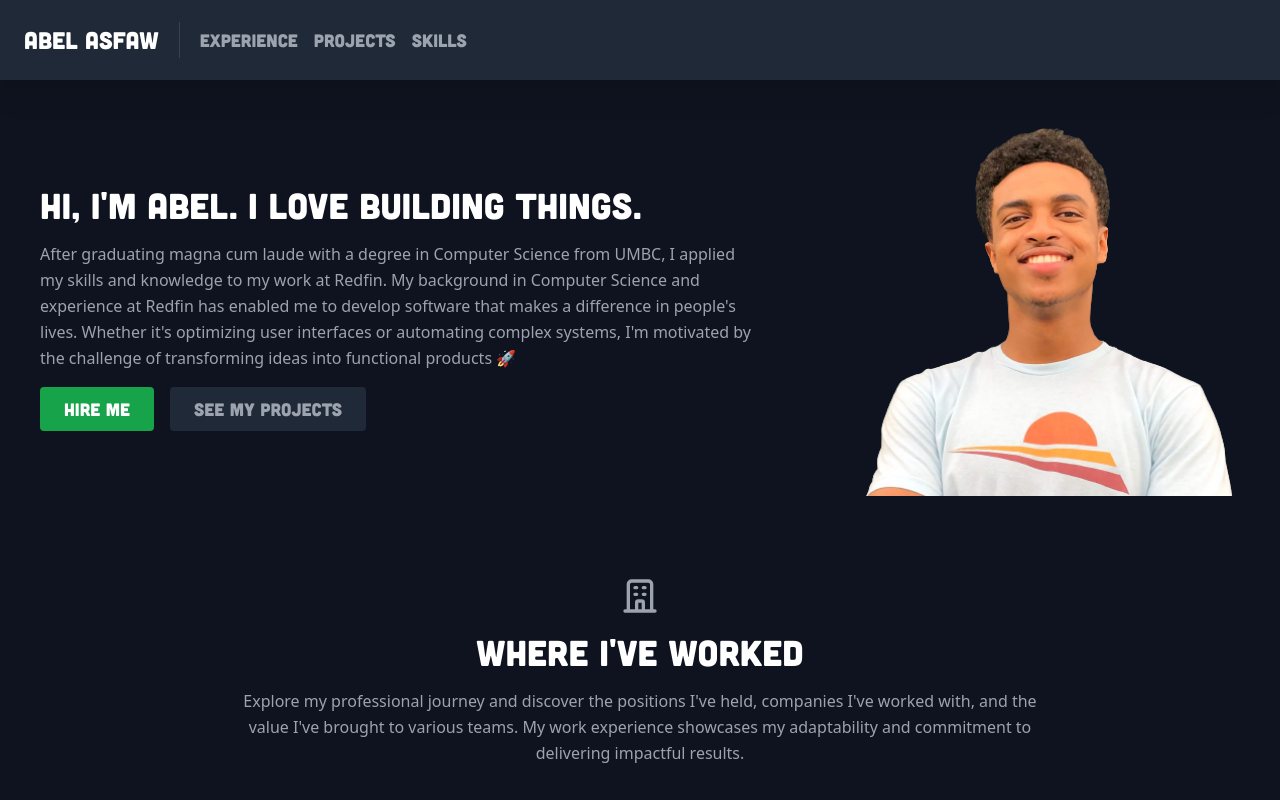
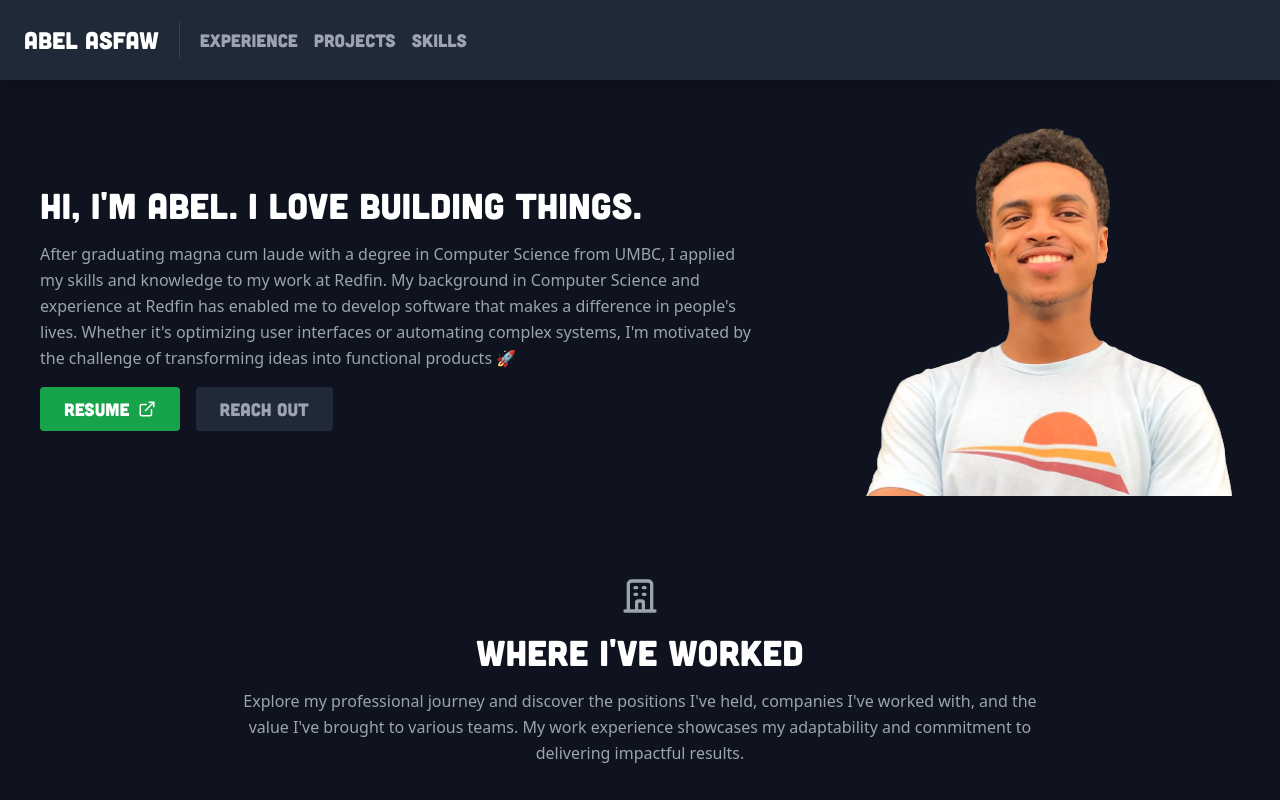
Before and after one commit to abel-asfaw/personal-website, a React (Vite) app: page / in a window 1280 px wide. Shown: the top 800 px of the page. Built offline with nearby package versions, Linux system fonts and the light colour scheme.

Commit message:
refactor: replace 'hire me' button with 'resume download' button and update blurbs

```diff
--- a/src/components/About.jsx
+++ b/src/components/About.jsx
@@ -1,4 +1,5 @@
 import Button from './common/Button';
+import { FiExternalLink } from 'react-icons/fi';
 
 export default function About() {
     return (
@@ -16,23 +17,24 @@ export default function About() {
                         to develop software that makes a difference in people's
                         lives. Whether it's optimizing user interfaces or
                         automating complex systems, I'm motivated by the
-                        challenge of transforming ideas into functional products
-                        🚀
+                        challenge of transforming ideas into functional
+                        products&nbsp;🚀
                     </p>
                     <div className="flex gap-4 text-center font-cubano">
                         <Button
                             promptButton
-                            href="#contact"
-                            className="bg-green-600 text-white hover:bg-green-500"
+                            href="/assets/documents/resume.pdf"
+                            download="Abel-Asfaw-Resume"
+                            className="bg-green-600 text-white hover:bg-green-500 flex items-center gap-2"
                         >
-                            Hire Me
+                            Resume <FiExternalLink />
                         </Button>
                         <Button
                             promptButton
-                            href="#projects"
+                            href="#contact"
                             className="bg-gray-800 text-gray-400 hover:bg-gray-700"
                         >
-                            See My Projects
+                            Reach Out
                         </Button>
                     </div>
                 </div>
--- a/src/components/Contact.jsx
+++ b/src/components/Contact.jsx
@@ -2,14 +2,12 @@ import Section from './common/Section';
 
 export default function Skills() {
     const id = 'contact',
-        title = 'Reach Out',
+        title = 'Contact Me',
         blurb = (
             <span>
-                Think my skills and experience might be a good fit for your
-                company? I'd love to chat! Feel free to reach out with any
-                questions or job opportunities you want to discuss. I'm always
-                on the lookout for new ways to grow professionally and make a
-                positive impact.
+                Feel free to reach out with any questions or job opportunities
+                you want to discuss. I'm always on the lookout for new ways to
+                grow professionally and make a positive impact.
                 <p className="font-medium text-white">
                     Click below to send me an email!
                 </p>
```
Also changed, not shown: 1 other file (tests, documents, lock files or other folders).
